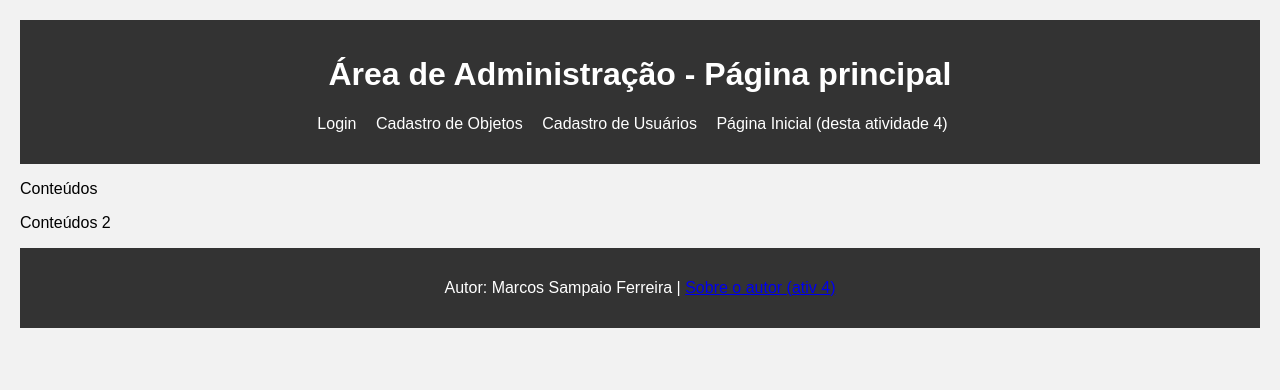
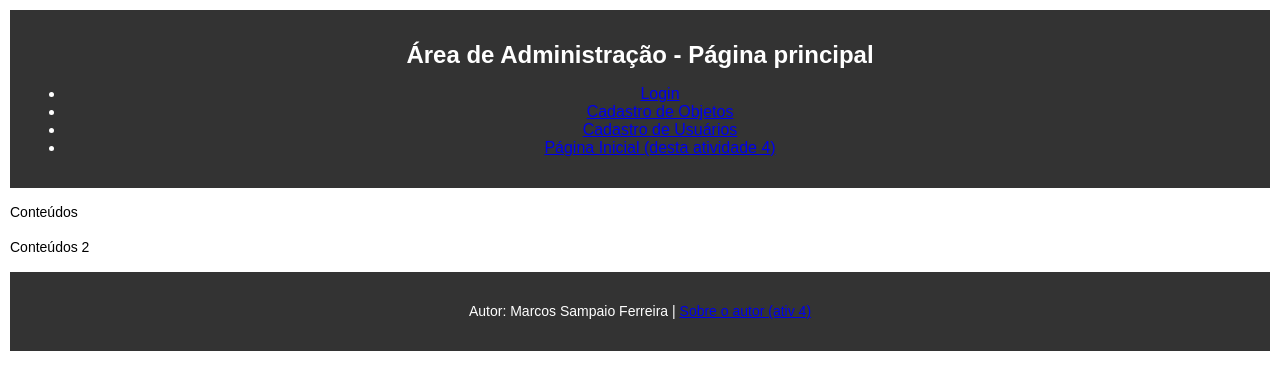
Before and after one commit to msamifce/IFCEMPE-ativ5, a plain HTML site: page index.html in a window 1280 px wide. Drawn offline with Linux system fonts and the light colour scheme.

Commit message:
Update style.css

```diff
--- a/style.css
+++ b/style.css
@@ -1,8 +1,4 @@
-body {
-  font-family: Arial, sans-serif;
-  margin: 20px;
-  background-color: #f2f2f2;
-}
+/* Conteúdo que "já tava" 5 */
 
 header, footer {
   background-color: #333;
@@ -10,6 +6,55 @@ header, footer {
   padding: 15px;
   text-align: center;
 }
+
+/* ATIVIDADE 5 */
+
+body {
+    margin: 0; /* Remove a margem padrão */
+    padding: 10px; /* Adiciona espaçamento interno */
+}
+
+div {
+    border: 2px solid black; /* Borda preta de 2px */
+}
+
+button {
+    border: 2px solid blue;
+    border-radius: 10px; /* Cantos arredondados */
+}
+
+:root {
+    --cor-primaria: #3498db; /* Azul */
+    --cor-secundaria: #2ecc71; /* Verde */
+    --cor-fundo: #f4f4f4; /* Cinza claro */
+}
+
+:root {
+    --fonte-principal: 'Arial', sans-serif;
+    --tamanho-texto: 16px;
+}
+body {
+    font-family: var(--fonte-principal);
+    font-size: var(--tamanho-texto);
+}
+
+h1 {
+    font-size: 24px;
+    font-weight: bold;
+}
+p {
+    font-size: 14px;
+    line-height: 1.5;
+}
+
+
+
+/*  =======> Conteúdo anterior que irei ignorar:
+body {
+    background-color: var(--cor-fundo);
+    color: var(--cor-primaria);
+}
+
 
 nav ul {
   list-style: none;
@@ -45,3 +90,5 @@ button {
   margin-right: 5px;
   padding: 5px 10px;
 }
+
+*/
```
